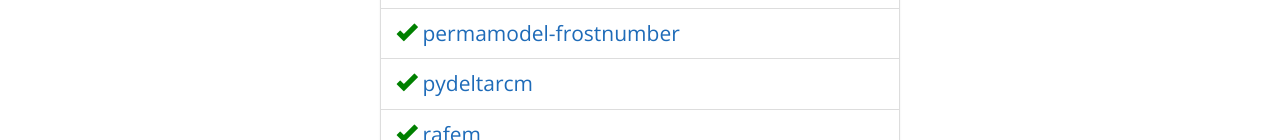
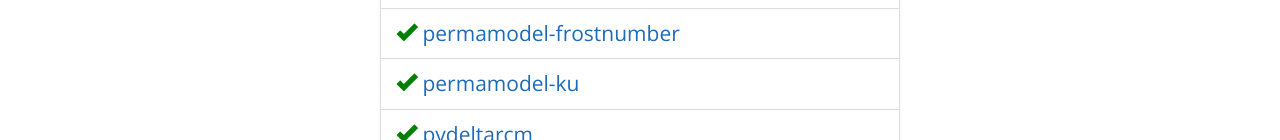
Before and after one commit to csdms-stack/csdms-stack.github.io, a plain HTML site: page recipes.html in a window 1280 px wide. Shown: the part 660-800 px from the top of the page. Drawn offline with nearby package versions, Linux system fonts and the light colour scheme.

Commit message:
Add csdms-permamodel-ku recipe

```diff
--- a/recipes.html
+++ b/recipes.html
@@ -122,6 +122,19 @@
 
           <a href="https://github.com/csdms-stack/permamodel-frostnumber-csdms-recipe">
             permamodel-frostnumber
+          </a>
+
+        </span>
+      </li>
+
+      <li class="list-group-item">
+
+        <span class="lead">
+
+            <span class="glyphicon glyphicon-ok fa-lg" style="color:green"> </span>
+
+          <a href="https://github.com/csdms-stack/permamodel-ku-csdms-recipe">
+            permamodel-ku
           </a>
 
         </span>
```
